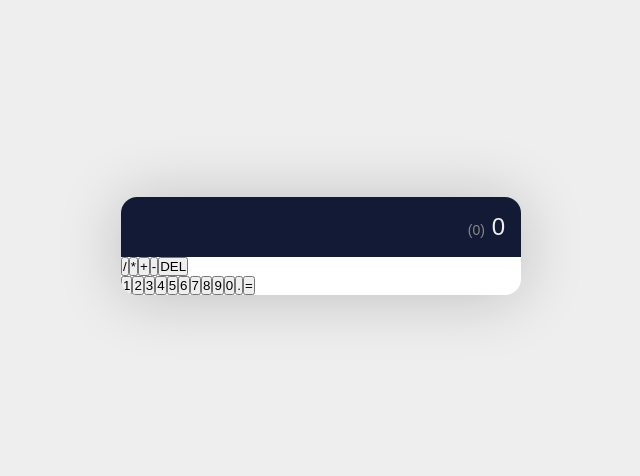
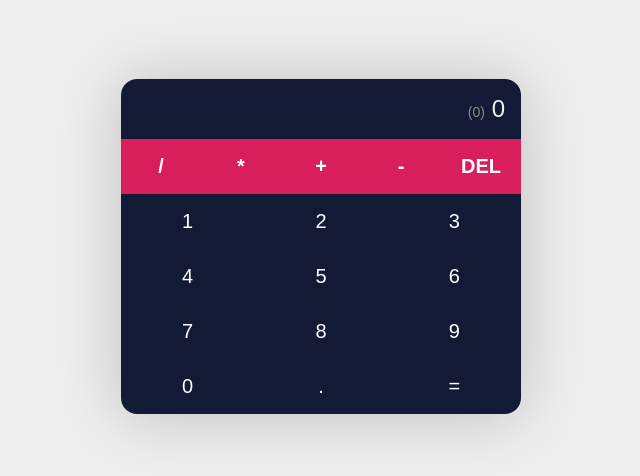
Before and after one commit to ndrsov/React-Calculator, a React (Vite) app: page / in a window 1280 px wide. Shown: the part 154-630 px from the top of the page, without its empty margins (319-959 px from the left). Built offline with nearby package versions, Linux system fonts and the light colour scheme.

Commit message:
Finish adding styles for operand and digit buttons

```diff
--- a/src/index.css
+++ b/src/index.css
@@ -21,6 +21,7 @@
   min-height: 100vh;
   align-items: center;
   justify-content: center;
+  padding: 16px;
 }
 
 .calculator {
@@ -45,3 +46,38 @@
   font-size: 14px;
   color: #888;
 }
+
+button {
+  appearance: none;
+  border: none;
+  outline: none;
+  color: #fff;
+  font-size: 20px;
+  padding: 16px;
+  cursor: pointer;
+  transition: 0.4s;
+}
+
+button:hover {
+  opacity: 0.9;
+}
+
+.operators {
+  display: flex;
+}
+.operators button {
+  flex: 1 1 0%;
+  background-color: var(--primary);
+  font-weight: 700;
+}
+
+.digits {
+  display: flex;
+  flex-wrap: wrap;
+}
+
+.digits button {
+  flex: 1 1 33.333%;
+  max-width: 33.333%;
+  background-color: var(--dark);
+}
```
